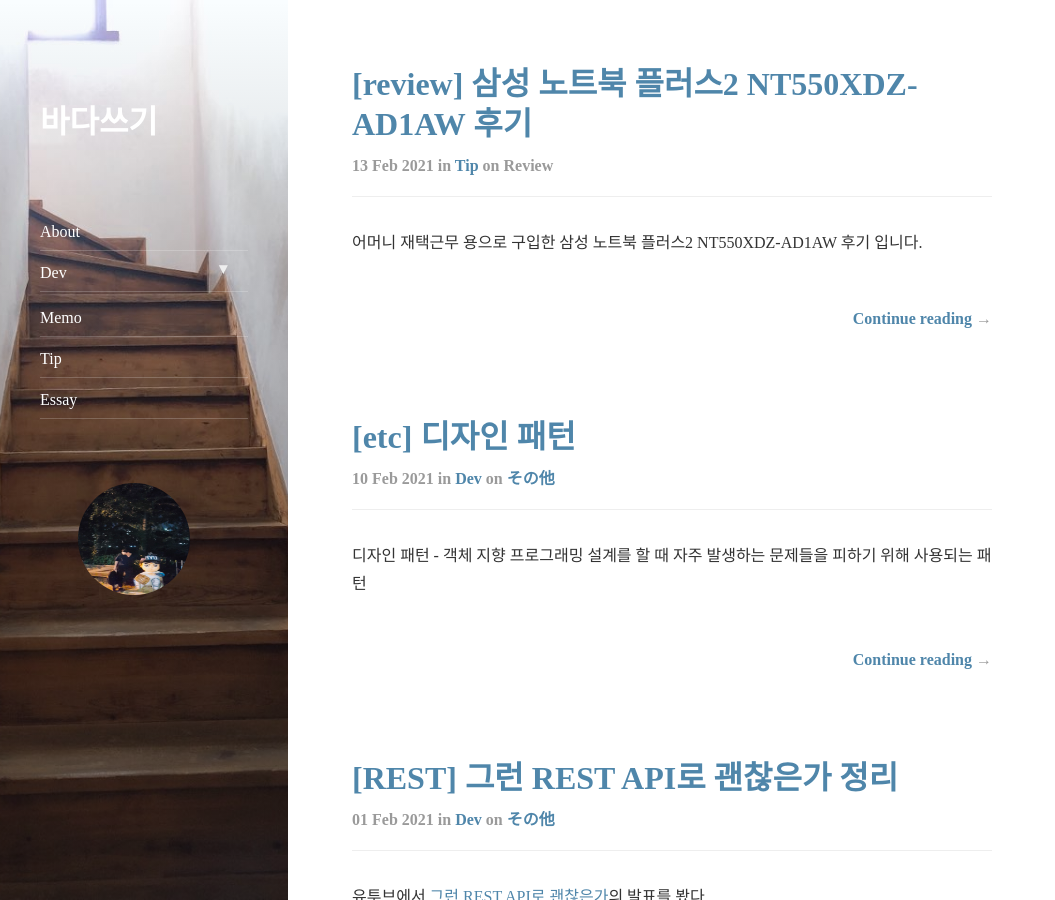
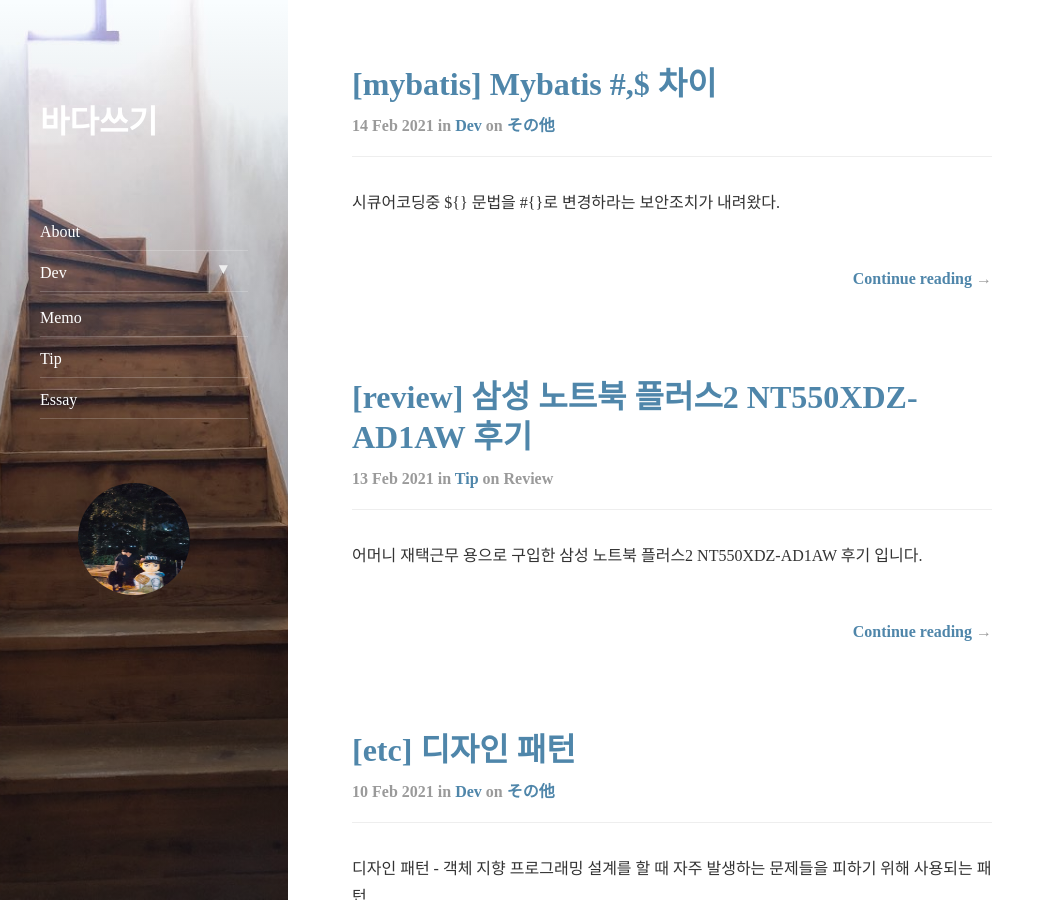
Before and after one commit to Chung10Kr/Chung10Kr.github.io, a Jekyll site: the page built from index.html, in a window 1280 px wide and 900 px high. Shown: the whole window, without its empty margins (0-1055 px from the left). Built offline with Jekyll 4.4.1, drawn with Linux system fonts in a browser that asks for light colours; nearby versions of some CDN libraries; the list of posts is cut into pages by our own code; some of the changed text lies outside the part shown.

Commit message:
- mybatis #$,차이 포스팅

````diff
--- a/_posts/2020-12-25-memo.markdown
+++ b/_posts/2020-12-25-memo.markdown
@@ -23,6 +23,7 @@ categories: memo
 - ~~fileter VS interceptor~~
 - ~~샤오미 전기난로 리뷰~~
 - ~~IOC~~
+- ~~mybatis #, $차이~~
 - @ControllerAdvice ,@ExceptionHandler
 
 
--- /dev/null
+++ b/_posts/2021-02-14-mybatis.markdown
@@ -0,0 +1,49 @@
+---
+layout: post
+title:  "[mybatis] Mybatis #,$ 차이"
+subtitle:   "나의 batis"
+categories: dev
+tags: etc
+---
+
+시큐어코딩중 ${} 문법을 #{}로 변경하라는 보안조치가 내려왔다.
+
+
+파라미터 작성법을 다시 한번 정리해보자.
+
+
+# #{}
+- 파라미터가 String 형태로 들어온다.  user_nm 값이 홍길동 이라면 user_nm='홍길동' 형태가 된다. ex)  user_nm = #{user_nm}   -> user_nm='홍길동'
+- 쿼리 주입(SQL Injection) 을 예방할수 있다.
+
+### 쿼리주입(SQL Injection)
+- 임의의 SQL문을 주입하고 실행되게 하여 데이터베이스가 비정삭적인 동작을 취하도록 조작하는 행위
+
+
+```xml
+
+<select id='~~~'>
+    select user_id , user_nm , user_age
+    from   user
+    where  user_id = #{user_id}
+    and    user_nm = #{user_nm}
+</select>
+
+```
+
+
+# ${}
+- 파라미터가 바로 출력
+- 해당 컬럼에 자료형에 맞춰 파라미터 자료형이 변경됨
+- 쿼리 주입을 예방 할수 없다.
+- 테이블이나, 컬럼명을 파라미터로 전달 하고 싶을때 사용
+
+```xml
+
+<select id='~~~'>
+    select user_id , user_nm , user_age
+    from   user
+    order by ${ordr_nm}
+</select>
+
+```
````
